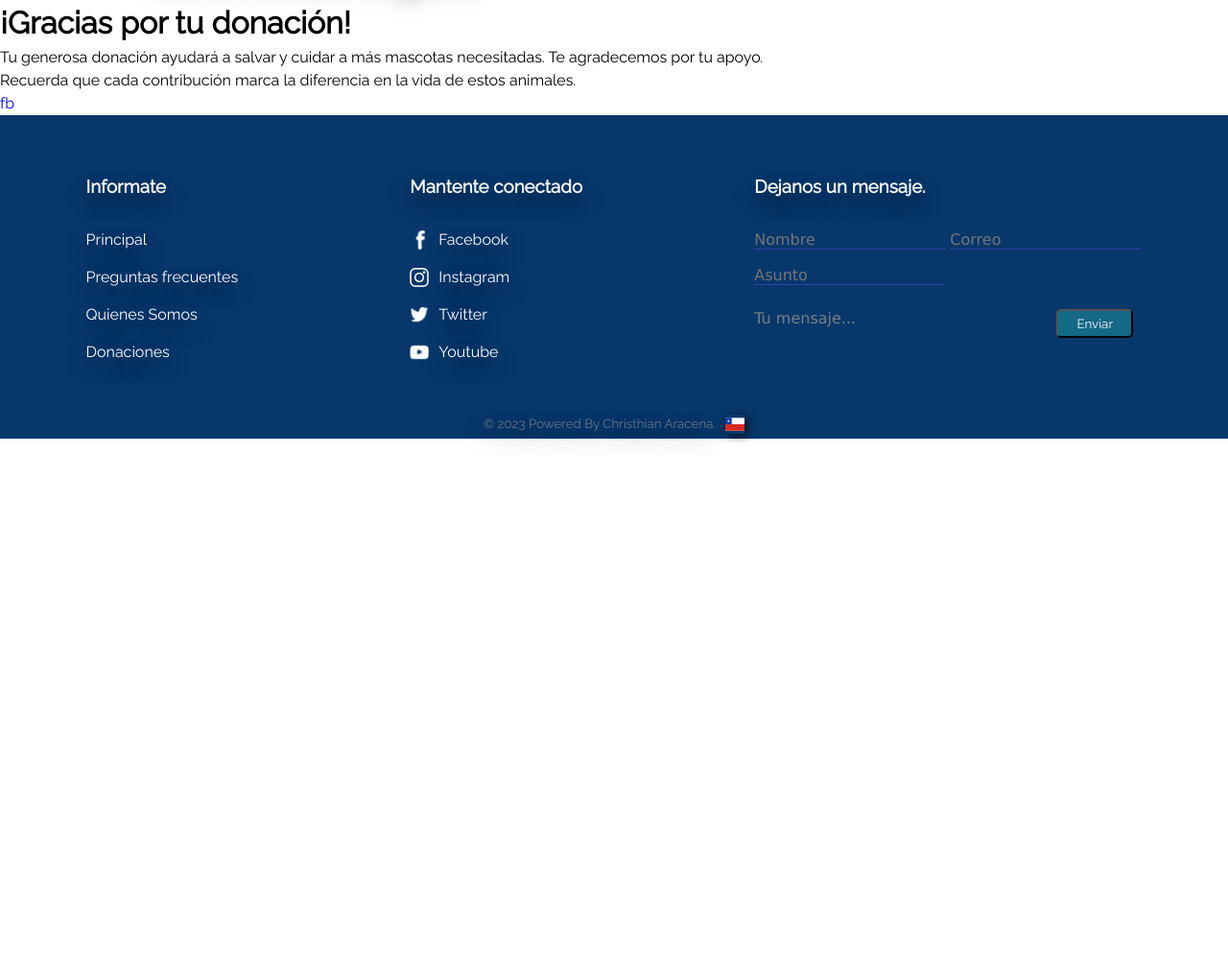
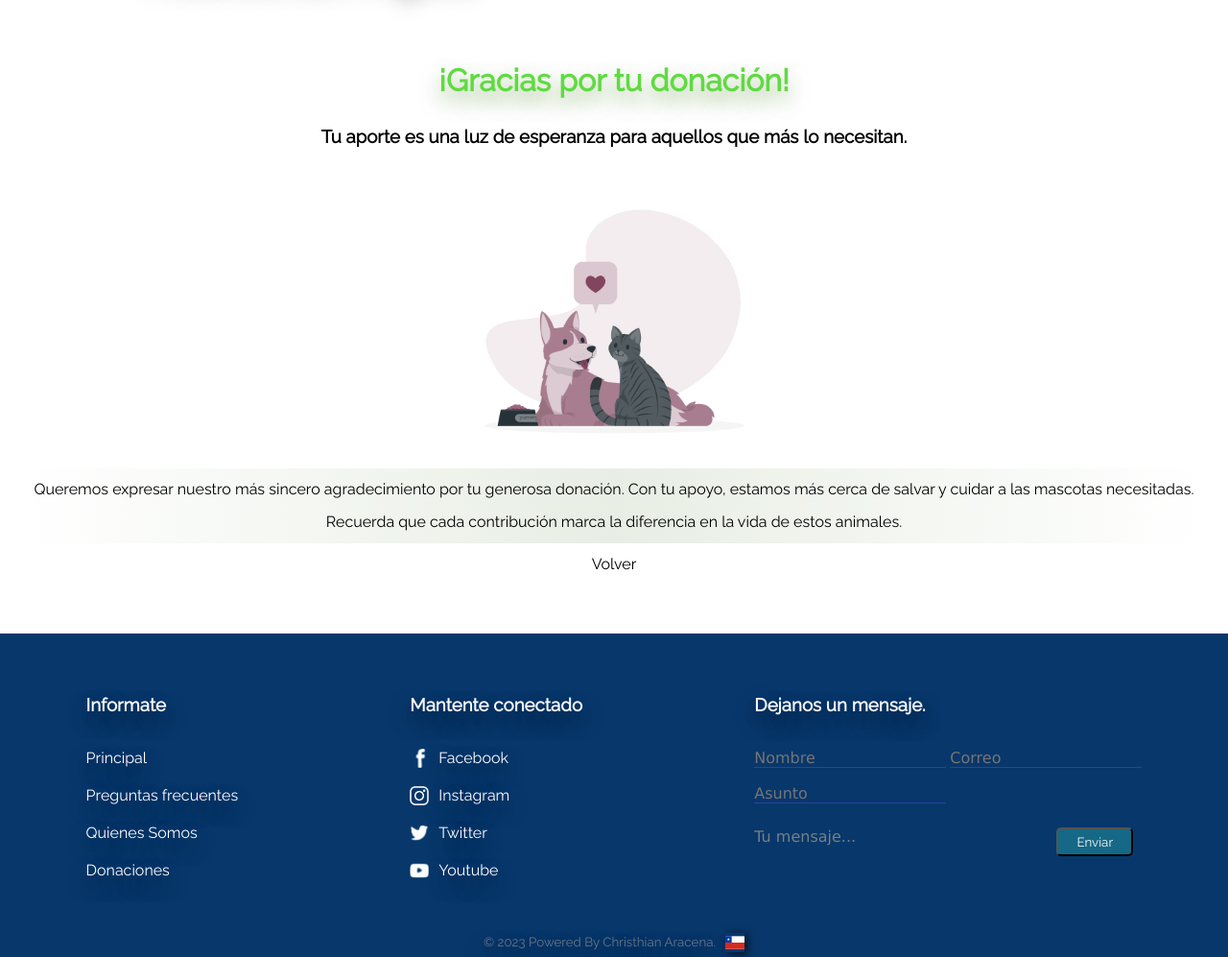
Before and after one commit to christhian-aracena/proyecto-de-especialidad, a PHP site: page /charity-complete.php in a window 1280 px wide. Shown: the part 75-1072 px from the top of the page at 96% size. Before the commit the page ends 536 px from the top, so only its background shows below. Run offline with PHP 8.4, Linux system fonts and the light colour scheme; some libraries are stand-ins or nearby versions; some web fonts are replaced.

Commit message:
para continuar

```diff
--- a/Presentacion/index.css
+++ b/Presentacion/index.css
@@ -112,7 +112,8 @@ img {
 .sombra {
     text-shadow: 0 10px 20px rgba(0, 0, 0, .5);
 }
-.centrar-texto{
+
+.centrar-texto {
     text-align: center;
 }
 
@@ -172,8 +173,9 @@ img {
 }
 
 
-.container{
-    background: linear-gradient(to bottom, white); /* Fondo de la sección */
+.container {
+    background: linear-gradient(to bottom, white);
+    /* Fondo de la sección */
 
 }
 
@@ -233,13 +235,15 @@ img {
     font-family: 'Raleway', sans-serif;
     border-radius: 0.5rem;
     cursor: pointer;
-    transition: opacity 0.3s; /* Agregar una transición de 0.3 segundos para suavizar el efecto */
+    transition: opacity 0.3s;
+    /* Agregar una transición de 0.3 segundos para suavizar el efecto */
 
     box-shadow: 0.3rem 0.2rem 1rem rgba(0, 0, 0, 0.7);
 }
 
-.info button:hover{
-    opacity: 0.8; /* Cambiar la opacidad cuando el usuario pasa el cursor sobre el botón */
+.info button:hover {
+    opacity: 0.8;
+    /* Cambiar la opacidad cuando el usuario pasa el cursor sobre el botón */
 }
 
 .info h3 {
@@ -333,10 +337,11 @@ img {
 /* section */
 
 .section {
-    background:  linear-gradient(to bottom, white, rgb(240, 227, 227));
+    background: linear-gradient(to bottom, white, rgb(240, 227, 227));
     padding-top: 1rem;
     margin-top: 1rem;
-    padding-bottom: 5rem;     font-family: 'Raleway', sans-serif;
+    padding-bottom: 5rem;
+    font-family: 'Raleway', sans-serif;
     color: #08376b;
 
     font-size: 2.3rem;
@@ -355,7 +360,7 @@ img {
     font-weight: 600;
 }
 
-.stadistic-p{
+.stadistic-p {
     font-family: 'Raleway', sans-serif;
     color: #120713;
     margin-bottom: 5rem;
@@ -368,7 +373,7 @@ img {
 
 }
 
-.don{
+.don {
     width: 9rem;
     height: 9rem;
     background: url("../img/corazon-de-caja.png");
@@ -376,24 +381,31 @@ img {
     background-repeat: no-repeat;
     background-size: cover;
 }
-.hov{
+
+.hov {
     color: white;
     transition: color 0.3s;
     display: flex;
     align-items: center;
 }
 
-.hov:hover{
+.hov:hover {
     color: #156886;
 }
 
-.boxAdopt img, .boxAdoptIt img, .boxFountIt img, .boxLost img{
+.boxAdopt img,
+.boxAdoptIt img,
+.boxFountIt img,
+.boxLost img {
     width: 8rem;
     height: 8rem;
 
 }
 
-.boxAdopt, .boxAdoptIt, .boxFountIt, .boxLost{
+.boxAdopt,
+.boxAdoptIt,
+.boxFountIt,
+.boxLost {
 
     display: flex;
     flex-direction: column;
@@ -413,21 +425,25 @@ img {
 
 
 
-.donations{
+.donations {
     background: #eeeee4;
 }
 
 
-  #donate-button img {
-    width: 15rem; /* Define el ancho deseado en píxeles */
-    height: auto; /* La propiedad "height" se ajusta automáticamente para mantener la relación de aspecto original */
-    transition: opacity 0.3s; /* Agregar una transición de 0.3 segundos para suavizar el efecto */
+#donate-button img {
+    width: 15rem;
+    /* Define el ancho deseado en píxeles */
+    height: auto;
+    /* La propiedad "height" se ajusta automáticamente para mantener la relación de aspecto original */
+    transition: opacity 0.3s;
+    /* Agregar una transición de 0.3 segundos para suavizar el efecto */
 
     box-shadow: 0.3rem 0.2rem 1rem rgba(0, 0, 0, 0.7);
 }
 
 #donate-button img:hover {
-    opacity: 0.8; /* Cambiar la opacidad cuando el usuario pasa el cursor sobre el botón */
+    opacity: 0.8;
+    /* Cambiar la opacidad cuando el usuario pasa el cursor sobre el botón */
 
 }
 
@@ -436,44 +452,120 @@ img {
 /* Estilos para la sección de donación */
 .donation-section {
 
-    padding: 5rem 0; /* Espaciado interno */
-    text-align: center; /* Centrar el contenido */
+    padding: 5rem 0;
+    /* Espaciado interno */
+    text-align: center;
+    /* Centrar el contenido */
     background: linear-gradient(to bottom, #eeeee4, white);
 
 }
 
 
+.imgpets {
+    width: 35rem;
+    height: 35rem;
+    background: url("../img/cat-and-dog.png");
+    background-position: center;
+    background-repeat: no-repeat;
+    background-size: cover;
+}
+
+.thanks a {
+
+    text-decoration: none;
+
+    color: inherit;
+
+    background: transparent;
+
+    border: none;
+
+    padding: 0;
+
+    margin: 1rem;
+
+    cursor: pointer;
+
+
+
+}
+
+.thanks a:hover{
+    text-decoration: underline;
+    color: #156886;
+}
+
+.thanks {
+    height: 70vh;
+    justify-content: space-around;
+    margin-top: 5rem;
+    margin-bottom: 5rem;
+    text-align: center;
+}
+
+.thanks p,
+.thanks h1,
+.thanks h3 {
+    margin: 1rem;
+}
+
+.thanks h1 {
+    color: rgb(96, 218, 66);
+    text-shadow: 0 10px 20px rgba(68, 134, 23, 0.5);
+}
+
+.thanks img {}
+
+.thanks button {
+    margin: 2rem;
+}
+
+.info-complete {
+    background: linear-gradient(to left, white, #e8eee4, white);
+}
+
 .donation-section h2 {
-    font-size: 2.5rem; /* Tamaño del título */
-    color: #08376b; /* Color del título */
+    font-size: 2.5rem;
+    /* Tamaño del título */
+    color: #08376b;
+    /* Color del título */
     font-weight: bolder;
 }
 
 .donation-section p {
-    font-size: 1.7rem; /* Tamaño del texto */
-    color: #010407; /* Color del texto */
-    margin: 5rem 0; /* Espaciado entre párrafos */
+    font-size: 1.7rem;
+    /* Tamaño del texto */
+    color: #010407;
+    /* Color del texto */
+    margin: 5rem 0;
+    /* Espaciado entre párrafos */
     font-weight: bold;
     margin-left: 1rem;
     margin-right: 1rem;
+
 }
 
 
 
 /* Estilos para el botón de donación */
 .donate-button-container {
-    margin: 30px 0; /* Espaciado entre el texto y el botón */
+    margin: 30px 0;
+    /* Espaciado entre el texto y el botón */
 }
 
 #donate-button img {
-    width: 14rem; /* Ancho de la imagen del botón */
-    height: auto; /* Altura automática para mantener la relación de aspecto */
+    width: 14rem;
+    /* Ancho de la imagen del botón */
+    height: auto;
+    /* Altura automática para mantener la relación de aspecto */
 }
 
 /* Estilos para el llamado a la acción */
 .donation-section p:last-child {
-    font-weight: bold; /* Texto en negrita para el llamado a la acción */
-    color: #425699; /* Color destacado para el llamado a la acción */
+    font-weight: bold;
+    /* Texto en negrita para el llamado a la acción */
+    color: #425699;
+    /* Color destacado para el llamado a la acción */
 }
 
 
@@ -600,7 +692,7 @@ img {
 }
 
 
-.flag{
+.flag {
     width: 2rem;
     height: 2rem;
     margin-left: 1rem;
@@ -609,7 +701,7 @@ img {
 
 
 
-.content1 img{
+.content1 img {
     min-width: 3rem;
     max-width: 3rem;
     height: 3rem;
@@ -697,23 +789,31 @@ img {
 
 @media screen and (max-width: 650px) {
 
-    .circleAdopt, .circleFoundIt, .circleInAdopt, .circleLost {
+    .circleAdopt,
+    .circleFoundIt,
+    .circleInAdopt,
+    .circleLost {
         display: none;
 
     }
-    .adopt, .inAdopt, .foundIt, .lost {
+
+    .adopt,
+    .inAdopt,
+    .foundIt,
+    .lost {
         display: flex;
         justify-content: center;
         border-radius: 0rem;
         border-radius: 0rem;
 
     }
-    .info{
+
+    .info {
         width: 33rem;
         text-align: justify;
     }
 
-    .content2 textarea{
+    .content2 textarea {
         width: 19rem;
 
     }
--- a/charity-complete.php
+++ b/charity-complete.php
@@ -43,14 +43,18 @@
 
     </header>
 
-    <main class="contenedor">
-    <h1>¡Gracias por tu donación!</h1>
-    <p>Tu generosa donación ayudará a salvar y cuidar a más mascotas necesitadas. Te agradecemos por tu apoyo.</p>
-    <p>Recuerda que cada contribución marca la diferencia en la vida de estos animales.</p>
+    <main class="contenedor thanks flex-centrar-item flex-col">
+        <h1>¡Gracias por tu donación!</h1>
+        <h3>Tu aporte es una luz de esperanza para aquellos que más lo necesitan.</h3>
+        <div class="imgpets"></div>
+        <div class="info-complete">
+            <p>Queremos expresar nuestro más sincero agradecimiento por tu generosa donación. Con tu apoyo, estamos más cerca de salvar y cuidar a las mascotas necesitadas.</p>
+            <p>Recuerda que cada contribución marca la diferencia en la vida de estos animales.</p>
+        </div>
+        <a href="https://noxious-slit.000webhostapp.com/">Volver</a>
+
 
     </main>
-
-    <a href="fb.html">fb</a>
 
     <footer class="footer">
         <div class="footer-container contenedor">
--- a/index.php
+++ b/index.php
@@ -171,8 +171,6 @@
     <!-- FIN DONACIONES -->
     </div>
 
-    <a href="fb.html">fb</a>
-
     <footer class="footer">
         <div class="footer-container contenedor">
             <div class="content1 sombra">
```
Also changed, not shown: img/cat-and-dog.png (added).
